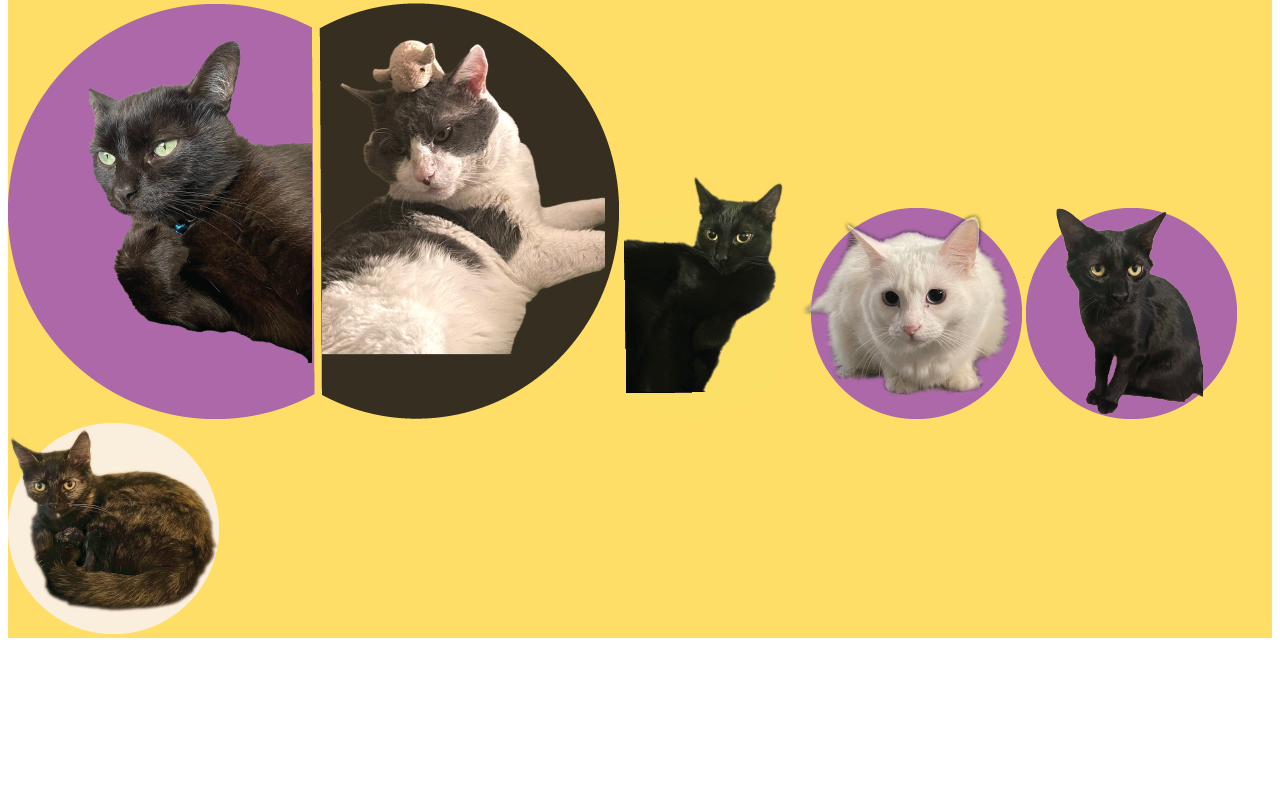
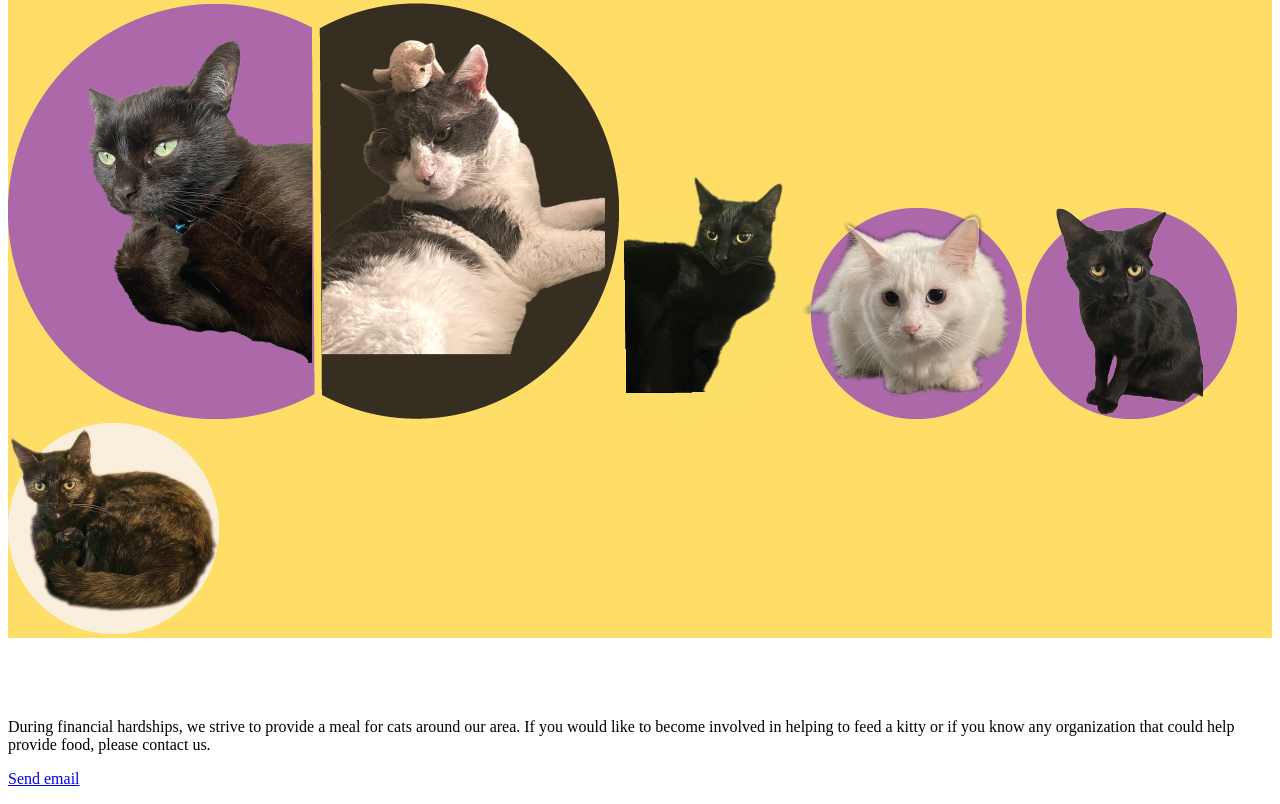
Before and after one commit to ivankimm/Kitties, a plain HTML site: page index.html in a window 1280 px wide. Shown: the part 1287-2091 px from the top of the page. Before the commit the page ends 1933 px from the top, so only its background shows below. Drawn offline with Linux system fonts and the light colour scheme.

Commit message:
Update index.html

```diff
--- a/index.html
+++ b/index.html
@@ -27,8 +27,11 @@
     <div id="miss">
     <div class="Mission">
         <h1>Our Mission</h1>
-        <p>We first opened our home to our first kitten named "Kitty". We never had as cat companion in the past and were curious to see how he would settle in. We quickly grew love for Kitty and decided to keep him. Years later we dedicated time to feeding stray cats where ever we found them. Most of the cats we have now were once stray.</p>
-        <p>Up to this year, we have been able to foster and find homes for many kittens. Some have gone with families that love them, others whom are independent visit us from time to time. </p>
+        <p>We first opened our home to our first kitten named "Kitty". We never had as cat companion in the past and were
+            curious to see how he would settle in. We quickly grew love for Kitty and decided to keep him. Years later we
+            dedicated time to feeding stray cats where ever we found them. Most of the cats we have now were once stray.</p>
+        <p>Up to this year, we have been able to foster and find homes for many kittens.
+            Some have gone with families that love them, others whom are independent visit us from time to time. </p>
         <br>
         <br>
     </div>
@@ -44,6 +47,12 @@
         <img src="marble_graphic.png">
     </div>
     </div>
+    <div class="contact">
+        <h1>Contact Us</h1>
+        <p> During financial hardships, we strive to provide a meal for cats around our area. If you would like to become
+            involved in helping to feed a kitty or if you know any organization that could help provide food, please contact us.</p>
+        <p><a href="mailto:citodulce@gmail.com" class="blue">Send email</a></p>
+    </div>
     <footer>
     <button onclick="topFunction()" id="myBtn" title="Go to top">^UP^</button>
     </footer>
```
